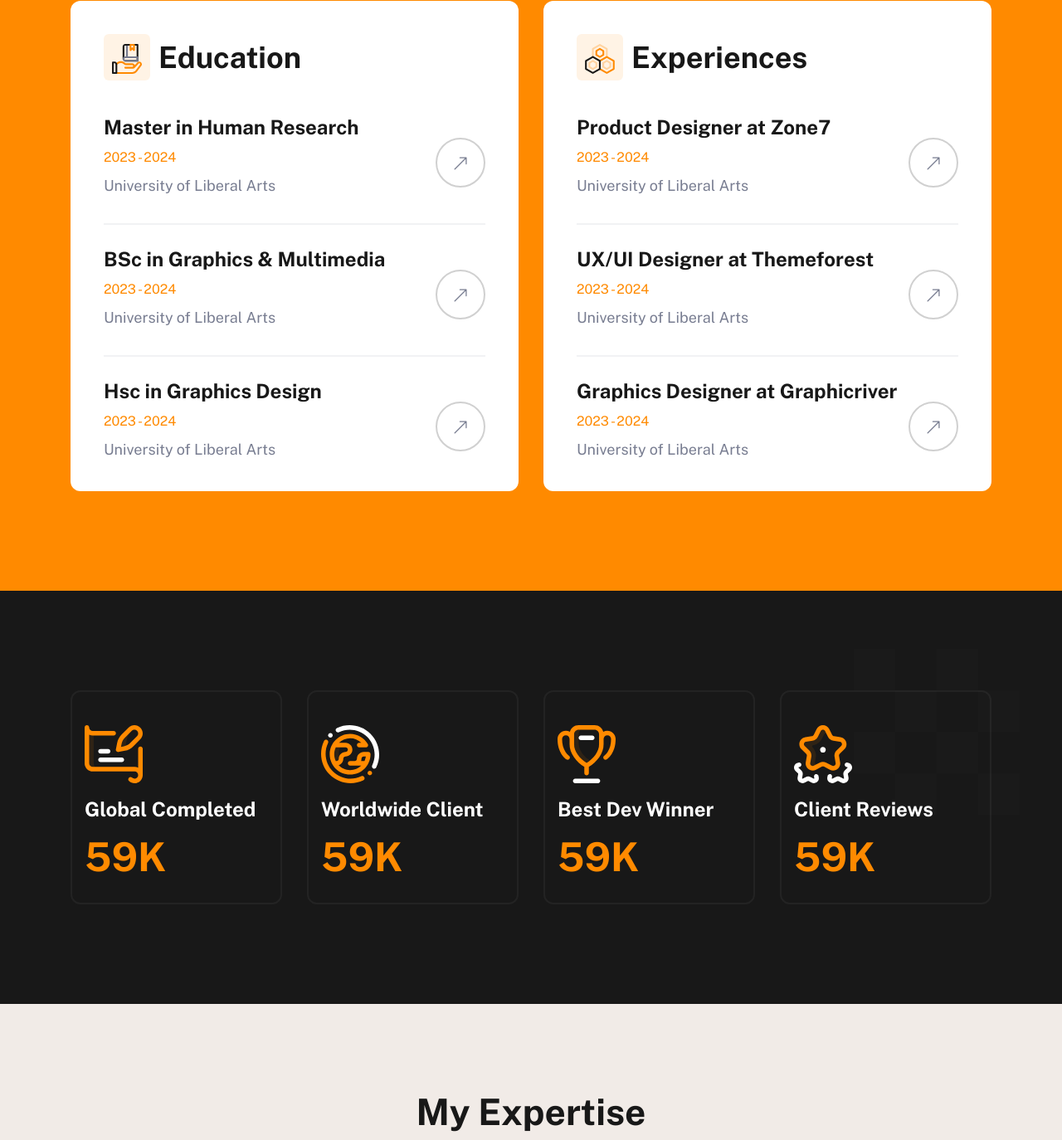
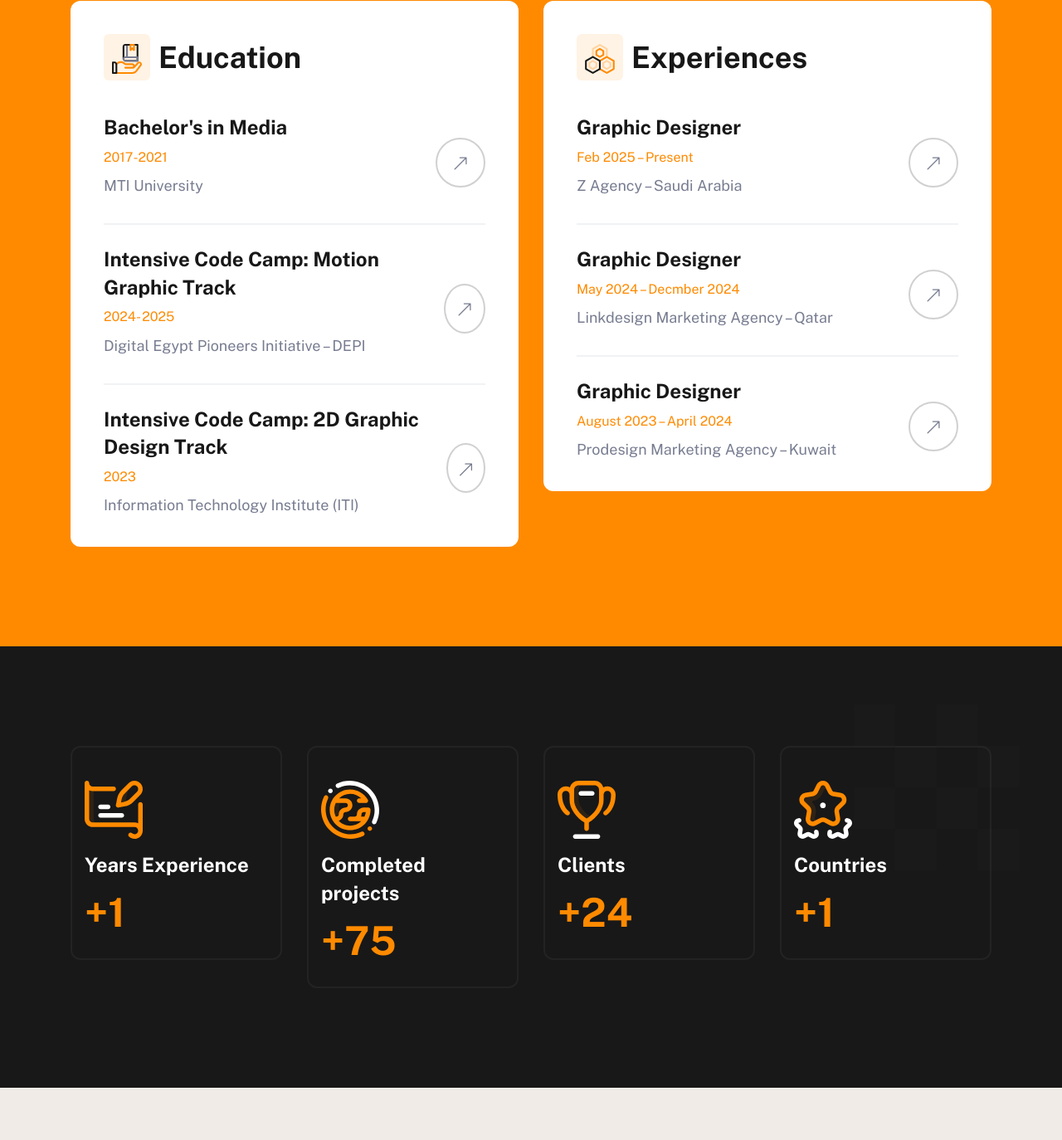
Before and after one commit to 3RaFa-Studio/Portfolio, a plain HTML site: page about.html in a window 1280 px wide. Shown: the part 1094-2468 px from the top of the page at 83% size. Drawn offline with nearby package versions, Linux system fonts and the light colour scheme.

Commit message:
changing about content

```diff
--- a/about.html
+++ b/about.html
@@ -262,7 +262,7 @@
 						<div class="col-lg-6">
 							<div class="about-text-wrapper-4 mb-30">
 								<div class="upper-title-2 mb-30">Welcome!</div>
-								<h2 class="about-title mb-15">Designing Digital Delights: John's Portfolio</h2>
+								<h2 class="about-title mb-15">Mohamed Arafa’s Prtfolio</h2>
 							</div>
 						</div>
 						<div class="col-lg-6">
@@ -289,25 +289,25 @@
 								</div>
 								<div class="body-list">
 									<div class="body-contents">
-										<h4>Master in Human Research</h4>
-										<h6>2023 - 2024</h6>
-										<p>University of Liberal Arts</p>
+										<h4>Bachelor's in Media</h4>
+										<h6>2017-2021</h6>
+										<p>MTI University</p>
 									</div>
 									<a class="round-btn" href="#"><i class="bi bi-arrow-up-right"></i></a>
 								</div>
 								<div class="body-list">
 									<div class="body-contents">
-										<h4>BSc in Graphics & Multimedia</h4>
-										<h6>2023 - 2024</h6>
-										<p>University of Liberal Arts</p>
+										<h4>Intensive Code Camp: Motion Graphic Track</h4>
+										<h6>2024- 2025</h6>
+										<p>Digital Egypt Pioneers Initiative – DEPI</p>
 									</div>
 									<a class="round-btn" href="#"><i class="bi bi-arrow-up-right"></i></a>
 								</div>
 								<div class="body-list">
 									<div class="body-contents">
-										<h4>Hsc in Graphics Design</h4>
-										<h6>2023 - 2024</h6>
-										<p>University of Liberal Arts</p>
+										<h4>Intensive Code Camp: 2D Graphic Design Track</h4>
+										<h6>2023</h6>
+										<p>Information Technology Institute (ITI)</p>
 									</div>
 									<a class="round-btn" href="#"><i class="bi bi-arrow-up-right"></i></a>
 								</div>
@@ -323,25 +323,25 @@
 								</div>
 								<div class="body-list">
 									<div class="body-contents">
-										<h4>Product Designer at Zone7</h4>
-										<h6>2023 - 2024</h6>
-										<p>University of Liberal Arts</p>
+										<h4>Graphic Designer</h4>
+										<h6>Feb 2025 – Present</h6>
+										<p>Z Agency – Saudi Arabia</p>
 									</div>
 									<a class="round-btn" href="#"><i class="bi bi-arrow-up-right"></i></a>
 								</div>
 								<div class="body-list">
 									<div class="body-contents">
-										<h4>UX/UI Designer at Themeforest</h4>
-										<h6>2023 - 2024</h6>
-										<p>University of Liberal Arts</p>
+										<h4>Graphic Designer</h4>
+										<h6>May 2024 – Decmber 2024</h6>
+										<p>Linkdesign Marketing Agency – Qatar</p>
 									</div>
 									<a class="round-btn" href="#"><i class="bi bi-arrow-up-right"></i></a>
 								</div>
 								<div class="body-list">
 									<div class="body-contents">
-										<h4>Graphics Designer at Graphicriver</h4>
-										<h6>2023 - 2024</h6>
-										<p>University of Liberal Arts</p>
+										<h4>Graphic Designer</h4>
+										<h6>August 2023 – April 2024</h6>
+										<p>Prodesign Marketing Agency – Kuwait</p>
 									</div>
 									<a class="round-btn" href="#"><i class="bi bi-arrow-up-right"></i></a>
 								</div>
@@ -360,36 +360,36 @@
 						<div class="col-lg-3 col-md-6" data-aos="fade-up" data-aos-delay="100">
 							<div class="counter-wrapper mb-30">
 								<img src="assets/img/icon/icon-4.svg" alt="icon">
-								<h4>Global Completed</h4>
+								<h4>Years Experience</h4>
 								<div class="counter-number">
-									<span class="counter">164</span>K
+									+<span class="counter">4</span>
 								</div>
 							</div>
 						</div>
 						<div class="col-lg-3 col-md-6" data-aos="fade-up" data-aos-delay="150">
 							<div class="counter-wrapper mb-30">
 								<img src="assets/img/icon/icon-5.svg" alt="icon">
-								<h4>Worldwide Client</h4>
+								<h4>Completed projects</h4>
 								<div class="counter-number">
-									<span class="counter">164</span>K
+									+<span class="counter">250</span>
 								</div>
 							</div>
 						</div>
 						<div class="col-lg-3 col-md-6" data-aos="fade-up" data-aos-delay="200">
 							<div class="counter-wrapper mb-30">
 								<img src="assets/img/icon/icon-6.svg" alt="icon">
-								<h4>Best Dev Winner</h4>
+								<h4>Clients</h4>
 								<div class="counter-number">
-									<span class="counter">164</span>K
+									+<span class="counter">80</span>
 								</div>
 							</div>
 						</div>
 						<div class="col-lg-3 col-md-6" data-aos="fade-up" data-aos-delay="250">
 							<div class="counter-wrapper mb-30">
 								<img src="assets/img/icon/icon-7.svg" alt="icon">
-								<h4>Client Reviews</h4>
+								<h4>Countries</h4>
 								<div class="counter-number">
-									<span class="counter">164</span>K
+									+<span class="counter">5</span>
 								</div>
 							</div>
 						</div>
@@ -400,13 +400,13 @@
 
 			<!-- skills-section start -->
 			<section class="skills-section pt-100 pb-90">
-				<h2 class="wrapper-title text-center mb-60" data-aos="fade-up" data-aos-delay="100">My Expertise</h2>
+				<h2 class="wrapper-title text-center mb-60" data-aos="fade-up" data-aos-delay="100">What I Can Do For Your Brand</h2>
 				<div class="container">
 					<div class="row">
 						<div class="col-lg-4 col-md-6" data-aos="fade-up" data-aos-delay="0">
 							<div class="box-style-one mb-45">
 								<div class="icon mb-20"><img src="assets/img/icon/icon-8.svg" alt="icon"></div>
-								<h3>UI/UX Design</h3>
+								<h3>Social Media & Advertising Design</h3>
 								<p>Interactively deliver front-end customer service after bricks & click total linkage.
 								</p>
 							</div>
```
